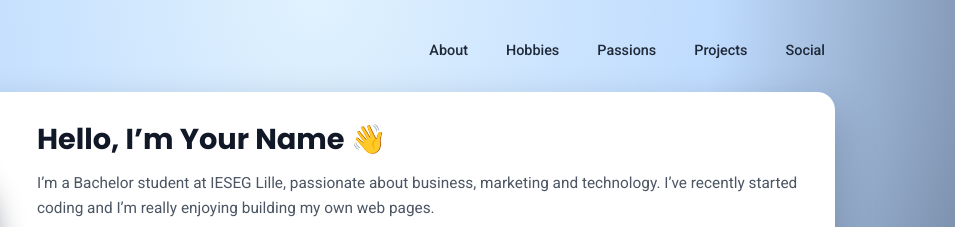
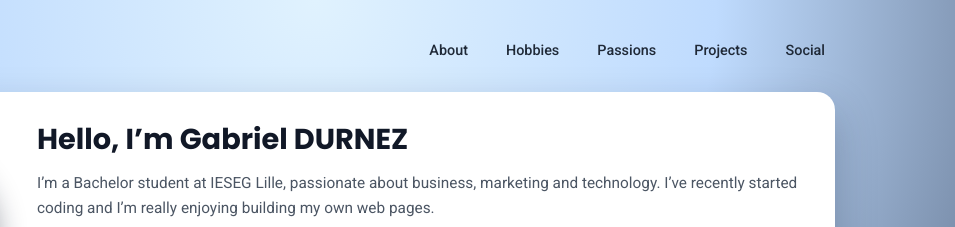
Before and after one commit to gdurnez/my-profile, a plain HTML site: page index.html in a window 1280 px wide. Shown: the top 227 px of the page, 325-1280 px from the left. Drawn offline with Linux system fonts and the light colour scheme.

Commit message:
Update index.html

```diff
--- a/index.html
+++ b/index.html
@@ -35,7 +35,7 @@
         </div>
 
         <div class="intro-right">
-          <h2>Hello, I’m Your Name 👋</h2>
+          <h2>Hello, I’m Gabriel DURNEZ </h2>
           <p class="lead">
             I’m a Bachelor student at IESEG Lille, passionate about business, marketing and technology.
             I’ve recently started coding and I’m really enjoying building my own web pages.
```
